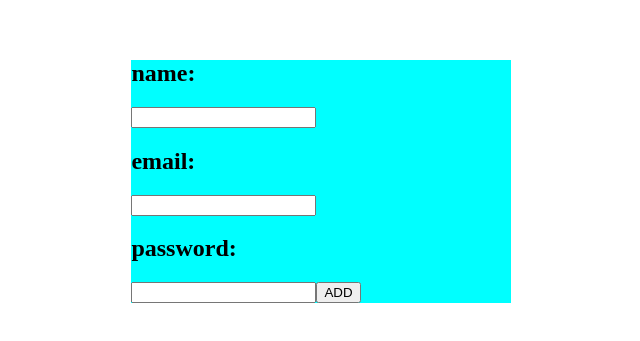
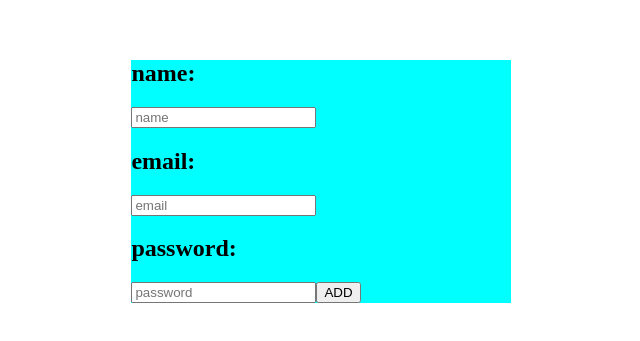
Before and after one commit to jpcirqueira/experimental-project-, a React (Create React App) app: page / in a window 1280 px wide. Shown: the part 193-534 px from the top of the page, without its empty margins (319-959 px from the left). Built offline with nearby package versions, Linux system fonts and the light colour scheme.

Commit message:
add getstyle when error happens.

```diff
--- a/src/components/testformik/index.js
+++ b/src/components/testformik/index.js
@@ -4,19 +4,28 @@ import "./styles.css";
 import * as Yup from 'yup';
 
 export default function TestFormik(){
-//    let yup = require('yup');
 
+    const initial_values = {name:'', email: '', password: '' }
     const contactSchema = Yup.object().shape({
       email: Yup
             .string()
             .email()
             .required(),
     })
+
+    function getStyles(errors) {
+      if (errors){
+        return {
+          border: '1px solid red'
+        }
+      }
+    }
+
     return(
         <div className="fundo">
         <Formik
           className="form"
-          initialValues={{name:'', email: '', password: '' }}
+          initialValues={initial_values}
           validationSchema={contactSchema}
           onSubmit={(values, { setSubmitting }) => {
             setTimeout(() => {
@@ -42,6 +51,7 @@ export default function TestFormik(){
                onChange={handleChange}
                onBlur={handleBlur}
                value={values.name}
+               placeholder="name"
                />
               {errors.name && touched.name && errors.name}
               <h2>email:</h2>
@@ -51,6 +61,8 @@ export default function TestFormik(){
                 onChange={handleChange}
                 onBlur={handleBlur}
                 value={values.email}
+                placeholder="email"
+                style={getStyles(errors.email)}
               />
               {errors.email && touched.email && errors.email}
               <h2>password:</h2>
@@ -60,6 +72,7 @@ export default function TestFormik(){
                 onChange={handleChange}
                 onBlur={handleBlur}
                 value={values.password}
+                placeholder="password"
               />
               {errors.password && touched.password && errors.password}
 
```
